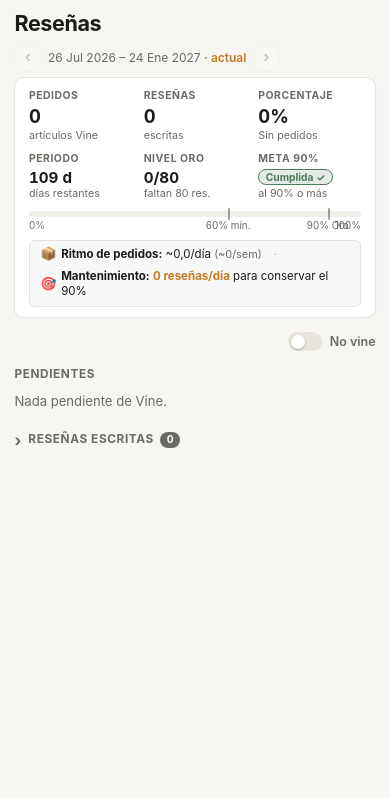
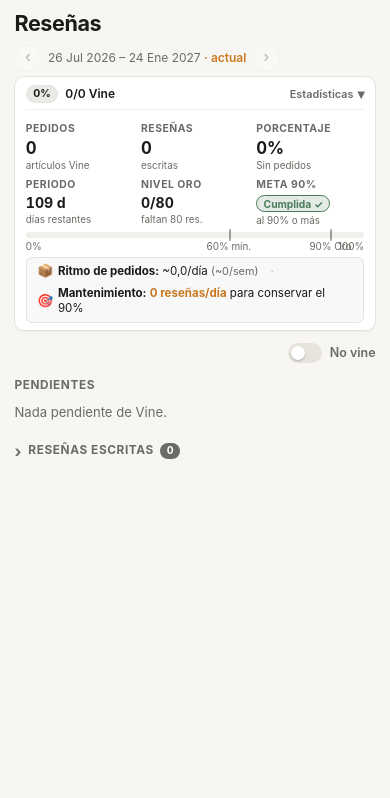
Before and after one commit to alarcia/harvest, a Django app: page /reviews/ in a window 390 px wide. Shown: the part 46-844 px from the top of the page. Run offline with Django 5.2, Linux system fonts and the light colour scheme; data comes from the database, SQL or seed files in the repository; data that the repository does not hold is empty; parts of the project's set-up code (start-up, migrations or seed data) failed here and were passed over.

Commit message:
style: improve reviews stats banner layout and responsiveness

```diff
--- a/reviews/templates/reviews/_reviews.html
+++ b/reviews/templates/reviews/_reviews.html
@@ -14,6 +14,8 @@ section in place, no URL change.{% endcomment %}
       min-height: 0;
       display: flex;
       flex-direction: column;
+      overflow-y: auto;
+      -webkit-overflow-scrolling: touch;
       animation: rev-fade .25s ease-out;
     }
     @keyframes rev-fade { from { opacity: 0; transform: translateY(6px); } to { opacity: 1; transform: none; } }
@@ -91,9 +93,7 @@ section in place, no URL change.{% endcomment %}
     .rev-toggle input:focus-visible + .switch { outline: 2px solid var(--accent); outline-offset: 2px; }
 
     .rev-list {
-      flex: 1;
-      min-height: 0;
-      overflow-y: auto;
+      flex: none;
       padding: 0 .9rem 1.5rem;
       display: flex;
       flex-direction: column;
@@ -577,30 +577,121 @@ section in place, no URL change.{% endcomment %}
     /* ---- stats banner ---- */
     .rev-stats {
       flex: none;
-      padding: .2rem .9rem .5rem;
+      padding: .15rem .9rem .35rem;
     }
     .rev-stats-card {
       background: var(--card);
       border: 1px solid var(--border);
       border-radius: 10px;
-      padding: .65rem .85rem;
+      padding: .45rem .65rem;
       display: flex;
       flex-direction: column;
-      gap: .6rem;
+      gap: .35rem;
       box-shadow: 0 1px 2px rgba(0, 0, 0, .04);
     }
     @media (prefers-color-scheme: dark) {
       .rev-stats-card { box-shadow: 0 1px 3px rgba(0, 0, 0, .25); }
     }
+    .rev-stats-summary {
+      display: flex;
+      align-items: center;
+      justify-content: space-between;
+      cursor: pointer;
+      list-style: none;
+      user-select: none;
+      -webkit-tap-highlight-color: transparent;
+      padding: 0;
+    }
+    .rev-stats-summary::-webkit-details-marker { display: none; }
+    .rev-stats-summary-left {
+      display: flex;
+      align-items: center;
+      gap: .45rem;
+      font-size: .75rem;
+    }
+    .rev-stat-summary-pill {
+      font-size: .65rem;
+      font-weight: 700;
+      padding: .1rem .4rem;
+      border-radius: 999px;
+      line-height: 1.2;
+    }
+    .rev-stat-summary-pill.val-danger {
+      background: color-mix(in srgb, var(--danger) 15%, var(--card));
+      color: var(--danger);
+      border: 1px solid var(--danger);
+    }
+    .rev-stat-summary-pill.val-warning {
+      background: color-mix(in srgb, var(--accent) 15%, var(--card));
+      color: var(--accent);
+      border: 1px solid var(--accent);
+    }
+    .rev-stat-summary-pill.val-success {
+      background: color-mix(in srgb, var(--success) 15%, var(--card));
+      color: var(--success);
+      border: 1px solid var(--success);
+    }
+    .rev-stat-summary-pill.val-neutral {
+      background: color-mix(in srgb, var(--muted) 15%, var(--card));
+      color: var(--fg);
+      border: 1px solid var(--border);
+    }
+    .rev-stat-summary-info {
+      font-weight: 600;
+      color: var(--fg);
+    }
+    .rev-stat-summary-risk {
+      font-size: .68rem;
+      font-weight: 600;
+      color: var(--danger);
+    }
+    .rev-stats-summary-caret {
+      font-size: .68rem;
+      font-weight: 600;
+      color: var(--muted);
+      display: inline-flex;
+      align-items: center;
+      gap: .25rem;
+    }
+    .rev-stats-summary-caret::after {
+      content: '▾';
+      font-size: .85rem;
+      transition: transform .2s ease;
+    }
+    details.rev-stats-card:not([open]) .rev-stats-summary-caret::after {
+      transform: rotate(-90deg);
+    }
+    details.rev-stats-card[open] .rev-stats-summary {
+      margin-bottom: .35rem;
+      padding-bottom: .25rem;
+      border-bottom: 1px solid color-mix(in srgb, var(--border) 60%, transparent);
+    }
+    .rev-stats-body {
+      display: flex;
+      flex-direction: column;
+      gap: .35rem;
+    }
     .rev-stats-grid {
       display: grid;
       grid-template-columns: repeat(3, 1fr);
-      gap: .5rem .75rem;
+      gap: .35rem .45rem;
     }
     @media (min-width: 600px) {
       .rev-stats-grid {
         grid-template-columns: repeat(6, 1fr);
+        gap: .5rem .75rem;
       }
+      .rev-stats-card {
+        padding: .65rem .85rem;
+        gap: .6rem;
+      }
+      .rev-stats-body {
+        gap: .6rem;
+      }
+    }
+    @media (min-width: 700px) {
+      .rev-stats-summary { display: none !important; }
+      details.rev-stats-card[open] .rev-stats-summary { margin-bottom: 0; padding-bottom: 0; border-bottom: none; }
     }
     .rev-stat-tile {
       display: flex;
@@ -617,7 +708,7 @@ section in place, no URL change.{% endcomment %}
       white-space: nowrap;
     }
     .rev-stat-val {
-      font-size: 1.15rem;
+      font-size: 1.05rem;
       font-weight: 700;
       line-height: 1.15;
       color: var(--fg);
@@ -627,20 +718,29 @@ section in place, no URL change.{% endcomment %}
       gap: .3rem;
       white-space: nowrap;
     }
+    @media (min-width: 600px) {
+      .rev-stat-val { font-size: 1.15rem; }
+    }
     .rev-stat-val.is-sm {
-      font-size: .95rem;
+      font-size: .88rem;
+    }
+    @media (min-width: 600px) {
+      .rev-stat-val.is-sm { font-size: .95rem; }
     }
     .rev-stat-val.val-danger { color: var(--danger); }
     .rev-stat-val.val-warning { color: var(--accent); }
     .rev-stat-val.val-success { color: var(--success); }
     .rev-stat-val.val-neutral { color: var(--fg); }
     .rev-stat-sub {
-      font-size: .67rem;
+      font-size: .62rem;
       color: var(--muted);
-      line-height: 1.2;
+      line-height: 1.15;
       white-space: nowrap;
       overflow: hidden;
       text-overflow: ellipsis;
+    }
+    @media (min-width: 600px) {
+      .rev-stat-sub { font-size: .67rem; line-height: 1.2; }
     }
     .rev-stat-badge {
       display: inline-flex;
@@ -764,11 +864,19 @@ section in place, no URL change.{% endcomment %}
         grid-template-rows: auto auto 1fr;
         grid-template-areas: "toolbar subbar" "stats stats" "list list";
         column-gap: 1rem;
+        overflow-y: hidden;
       }
       .rev-toolbar { grid-area: toolbar; padding-left: 2rem; }
       .rev-subbar { grid-area: subbar; padding-right: 2rem; align-items: center; }
       .rev-stats { grid-area: stats; padding-left: 2rem; padding-right: 2rem; }
-      .rev-list { grid-area: list; padding-left: 2rem; padding-right: 2rem; }
+      .rev-list {
+        grid-area: list;
+        padding-left: 2rem;
+        padding-right: 2rem;
+        flex: 1;
+        min-height: 0;
+        overflow-y: auto;
+      }
       .rev-group ul {
         display: grid;
         grid-template-columns: repeat(auto-fill, minmax(19rem, 1fr));
@@ -798,7 +906,18 @@ section in place, no URL change.{% endcomment %}
 
   {% if stats %}
     <div class="rev-stats">
-      <div class="rev-stats-card">
+      <details class="rev-stats-card" open>
+        <summary class="rev-stats-summary">
+          <span class="rev-stats-summary-left">
+            <span class="rev-stat-summary-pill val-{{ stats.pct_class }}">{{ stats.pct }}%</span>
+            <span class="rev-stat-summary-info">{{ stats.reviews_count }}/{{ stats.orders_count }} Vine</span>
+            {% if stats.is_risk_zone %}
+              <span class="rev-stat-summary-risk">⚠ Riesgo</span>
+            {% endif %}
+          </span>
+          <span class="rev-stats-summary-caret">Estadísticas</span>
+        </summary>
+        <div class="rev-stats-body">
           <div class="rev-stats-grid">
             <div class="rev-stat-tile">
               <span class="rev-stat-label">Pedidos</span>
@@ -923,6 +1042,7 @@ section in place, no URL change.{% endcomment %}
             </div>
           {% endif %}
         </div>
+      </details>
     </div>
   {% endif %}
 
```
Lines whose indentation alone changed are shown as unchanged.
